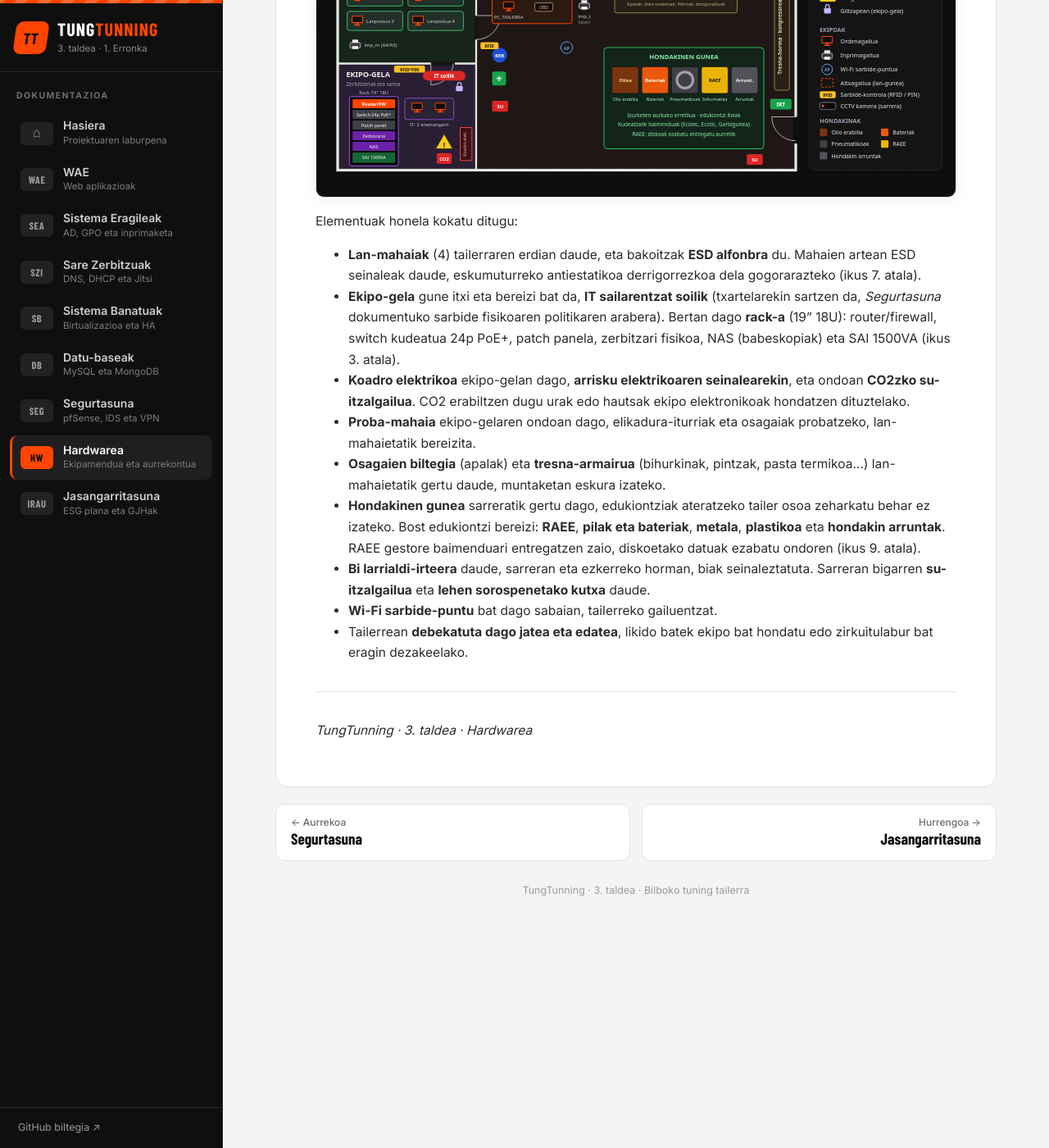
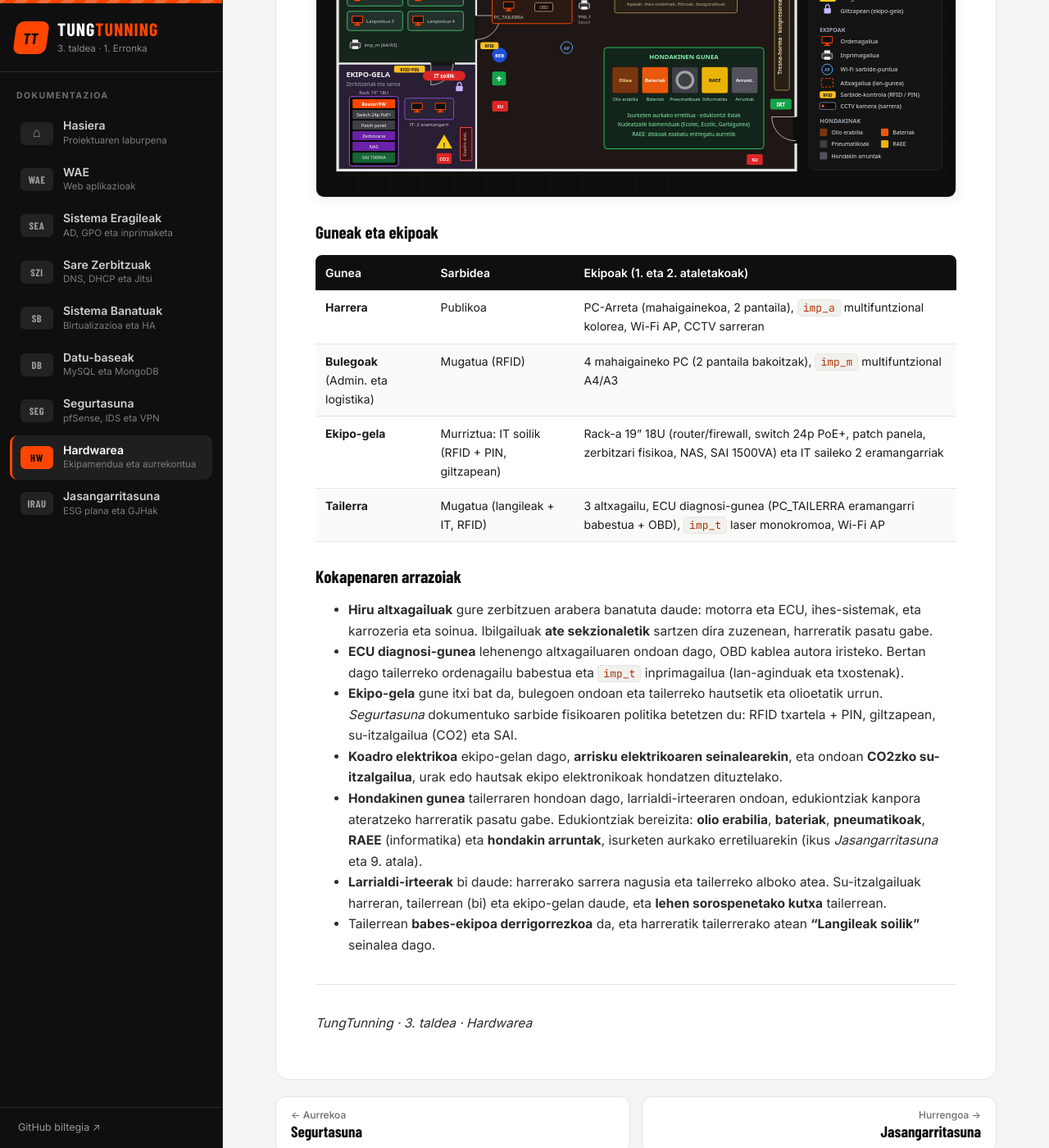
Before and after one commit to Lukennnn/3.-taldea---1.-erronka, a Jekyll site: the page built from 7-hardware.md, in a window 1280 px wide and 1400 px high, scrolled down 6419 px. Shown: the whole window at 82% size. Built offline with Jekyll 4.4.1, drawn with Linux system fonts in a browser that asks for light colours; some web fonts are replaced; our own code applies the rules of GitHub Pages for plain Markdown files; some of the changed text lies outside the part shown.

Commit message:
Revise TungTunning workshop layout and safety details
Updated the layout description and equipment access details for the TungTunning workshop. Added safety information and clarified the location of various elements within the workshop.

```diff
--- a/7-hardware.md
+++ b/7-hardware.md
@@ -166,21 +166,28 @@ Ekipo informatikoak **RAEE** (Tresna Elektriko eta Elektronikoen Hondakinak) dir
 
 ## 10. Tailerraren planoa
 
-TungTunningen informatika-tailerraren planoa egin dugu: elementu bakoitza non dagoen, hondakin-edukiontziak eta arrisku-seinaleak adierazita.
+TungTunningen instalazioen planoa egin dugu: gune bakoitza bere sarbide-mailarekin, dokumentatutako ekipo guztiak non dauden, hondakin-edukiontziak eta segurtasun-seinaleak.
 
-![TungTunning informatika-tailerraren planoa](irudiak/hw-02-planoa.svg)
+![TungTunning tailerraren planoa](irudiak/hw-02-planoa.svg)
 
-Elementuak honela kokatu ditugu:
+### Guneak eta ekipoak
 
-- **Lan-mahaiak** (4) tailerraren erdian daude, eta bakoitzak **ESD alfonbra** du. Mahaien artean ESD seinaleak daude, eskumuturreko antiestatikoa derrigorrezkoa dela gogorarazteko (ikus 7. atala).
-- **Ekipo-gela** gune itxi eta bereizi bat da, **IT sailarentzat soilik** (txartelarekin sartzen da, *Segurtasuna* dokumentuko sarbide fisikoaren politikaren arabera). Bertan dago **rack-a** (19" 18U): router/firewall, switch kudeatua 24p PoE+, patch panela, zerbitzari fisikoa, NAS (babeskopiak) eta SAI 1500VA (ikus 3. atala).
-- **Koadro elektrikoa** ekipo-gelan dago, **arrisku elektrikoaren seinalearekin**, eta ondoan **CO2zko su-itzalgailua**. CO2 erabiltzen dugu urak edo hautsak ekipo elektronikoak hondatzen dituztelako.
-- **Proba-mahaia** ekipo-gelaren ondoan dago, elikadura-iturriak eta osagaiak probatzeko, lan-mahaietatik bereizita.
-- **Osagaien biltegia** (apalak) eta **tresna-armairua** (bihurkinak, pintzak, pasta termikoa...) lan-mahaietatik gertu daude, muntaketan eskura izateko.
-- **Hondakinen gunea** sarreratik gertu dago, edukiontziak ateratzeko tailer osoa zeharkatu behar ez izateko. Bost edukiontzi bereizi: **RAEE**, **pilak eta bateriak**, **metala**, **plastikoa** eta **hondakin arruntak**. RAEE gestore baimenduari entregatzen zaio, diskoetako datuak ezabatu ondoren (ikus 9. atala).
-- **Bi larrialdi-irteera** daude, sarreran eta ezkerreko horman, biak seinaleztatuta. Sarreran bigarren **su-itzalgailua** eta **lehen sorospenetako kutxa** daude.
-- **Wi-Fi sarbide-puntu** bat dago sabaian, tailerreko gailuentzat.
-- Tailerrean **debekatuta dago jatea eta edatea**, likido batek ekipo bat hondatu edo zirkuitulabur bat eragin dezakeelako.
+| Gunea | Sarbidea | Ekipoak (1. eta 2. ataletakoak) |
+|---|---|---|
+| **Harrera** | Publikoa | PC-Arreta (mahaigainekoa, 2 pantaila), `imp_a` multifuntzional kolorea, Wi-Fi AP, CCTV sarreran |
+| **Bulegoak** (Admin. eta logistika) | Mugatua (RFID) | 4 mahaigaineko PC (2 pantaila bakoitzak), `imp_m` multifuntzional A4/A3 |
+| **Ekipo-gela** | Murriztua: IT soilik (RFID + PIN, giltzapean) | Rack-a 19" 18U (router/firewall, switch 24p PoE+, patch panela, zerbitzari fisikoa, NAS, SAI 1500VA) eta IT saileko 2 eramangarriak |
+| **Tailerra** | Mugatua (langileak + IT, RFID) | 3 altxagailu, ECU diagnosi-gunea (PC_TAILERRA eramangarri babestua + OBD), `imp_t` laser monokromoa, Wi-Fi AP |
+
+### Kokapenaren arrazoiak
+
+- **Hiru altxagailuak** gure zerbitzuen arabera banatuta daude: motorra eta ECU, ihes-sistemak, eta karrozeria eta soinua. Ibilgailuak **ate sekzionaletik** sartzen dira zuzenean, harreratik pasatu gabe.
+- **ECU diagnosi-gunea** lehenengo altxagailuaren ondoan dago, OBD kablea autora iristeko. Bertan dago tailerreko ordenagailu babestua eta `imp_t` inprimagailua (lan-aginduak eta txostenak).
+- **Ekipo-gela** gune itxi bat da, bulegoen ondoan eta tailerreko hautsetik eta olioetatik urrun. *Segurtasuna* dokumentuko sarbide fisikoaren politika betetzen du: RFID txartela + PIN, giltzapean, su-itzalgailua (CO2) eta SAI.
+- **Koadro elektrikoa** ekipo-gelan dago, **arrisku elektrikoaren seinalearekin**, eta ondoan **CO2zko su-itzalgailua**, urak edo hautsak ekipo elektronikoak hondatzen dituztelako.
+- **Hondakinen gunea** tailerraren hondoan dago, larrialdi-irteeraren ondoan, edukiontziak kanpora ateratzeko harreratik pasatu gabe. Edukiontziak bereizita: **olio erabilia**, **bateriak**, **pneumatikoak**, **RAEE** (informatika) eta **hondakin arruntak**, isurketen aurkako erretiluarekin (ikus *Jasangarritasuna* eta 9. atala).
+- **Larrialdi-irteerak** bi daude: harrerako sarrera nagusia eta tailerreko alboko atea. Su-itzalgailuak harreran, tailerrean (bi) eta ekipo-gelan daude, eta **lehen sorospenetako kutxa** tailerrean.
+- Tailerrean **babes-ekipoa derrigorrezkoa** da, eta harreratik tailerrerako atean **"Langileak soilik"** seinalea dago.
 
 ---
 
```
